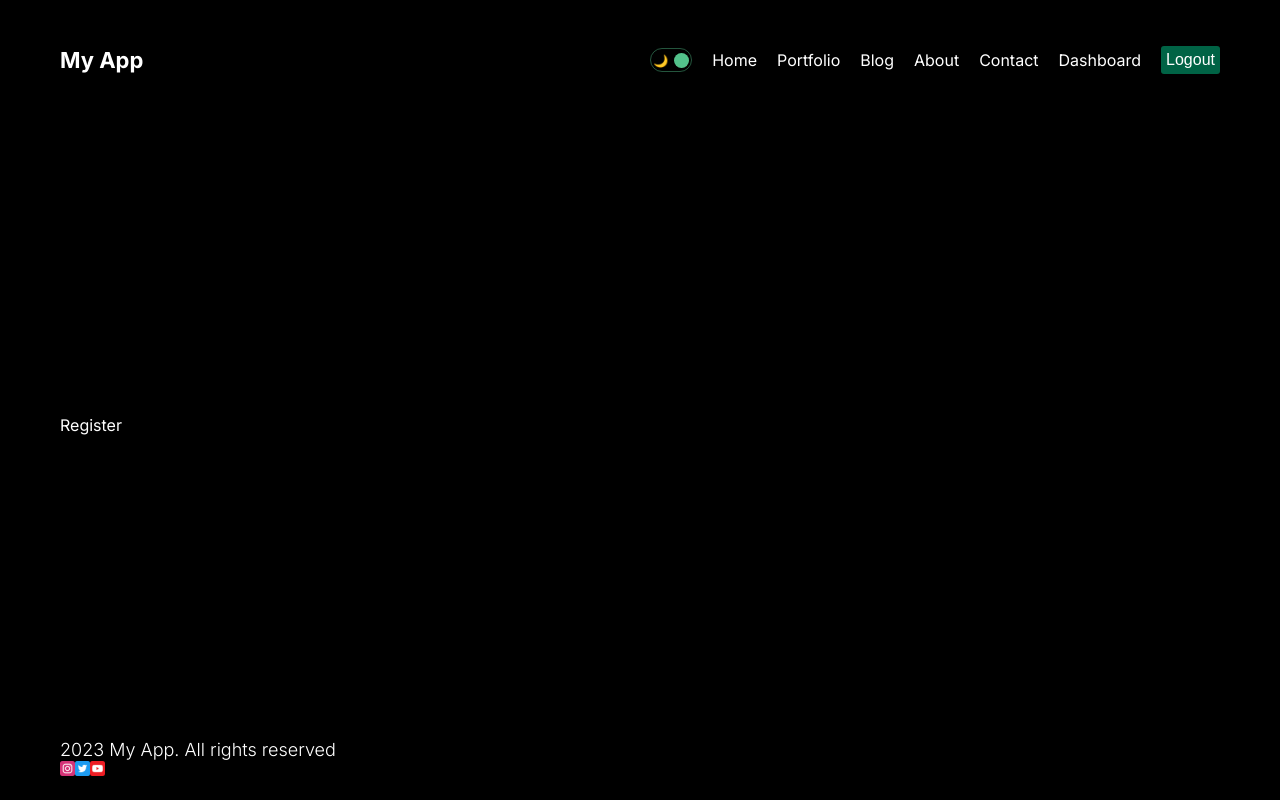
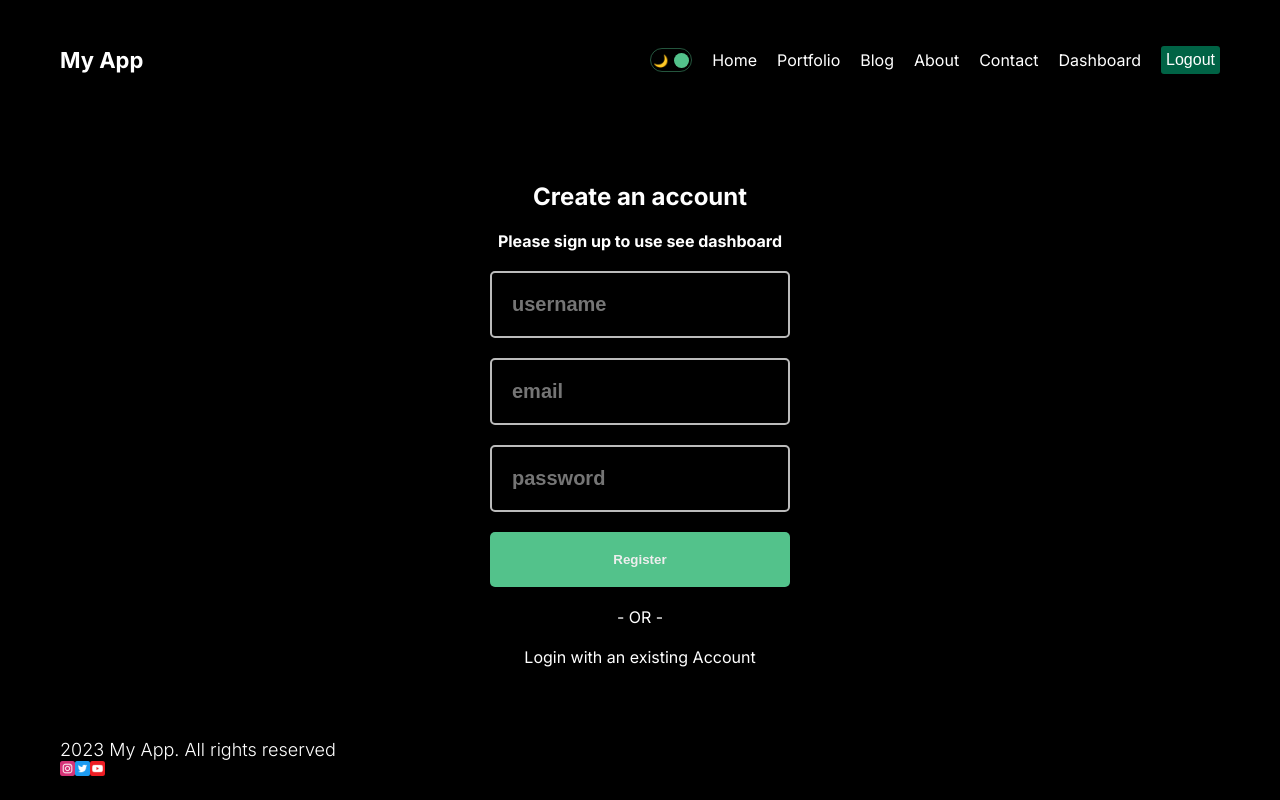
Before and after one commit to alexey-sevastynov/my-app-nextJS13.4, a Next.js app: page /dashboard/register in a window 1280 px wide. Built offline with nearby package versions, Linux system fonts and the light colour scheme.

Commit message:
added auth registration

```diff
--- a/package.json
+++ b/package.json
@@ -9,6 +9,8 @@
     "lint": "next lint"
   },
   "dependencies": {
+    "@types/bcryptjs": "^2.4.5",
+    "bcryptjs": "^2.4.3",
     "mongoose": "^7.6.3",
     "next": "14.0.0",
     "next-auth": "^4.24.4",
--- /dev/null
+++ b/src/app/dashboard/register/page.module.css
@@ -0,0 +1,39 @@
+.container {
+    display: flex;
+    flex-direction: column;
+    gap: 20px;
+    align-items: center;
+    justify-content: center;
+}
+
+.form {
+    width: 300px;
+    display: flex;
+    flex-direction: column;
+    gap: 20px;
+}
+
+.input {
+    padding: 20px;
+    background-color: transparent;
+    border: 2px solid #bbb;
+    color: #bbb;
+    border-radius: 5px;
+    font-size: 20px;
+    font-weight: bold;
+}
+
+.link:hover {
+    text-decoration: underline;
+}
+
+.button {
+    width: 300px;
+    padding: 20px;
+    cursor: pointer;
+    background-color: #53c28b;
+    border: none;
+    border-radius: 5px;
+    color: #eee;
+    font-weight: bold;
+}
--- a/src/app/dashboard/register/page.tsx
+++ b/src/app/dashboard/register/page.tsx
@@ -1,7 +1,78 @@
-import React from "react";
+"use client";
+
+import React, { useState } from "react";
+import styles from "./page.module.css";
+import Link from "next/link";
+import { useRouter } from "next/navigation";
 
 const Register = () => {
-  return <div>Register</div>;
+  const [error, setError] = useState(null);
+  const router = useRouter();
+
+  const handleSubmit = async (e: React.FormEvent<HTMLFormElement>) => {
+    e.preventDefault();
+    const form = e.currentTarget;
+    const nameInput = form.elements.namedItem("userName") as HTMLInputElement;
+    const emailInput = form.elements.namedItem("email") as HTMLInputElement;
+    const passwordInput = form.elements.namedItem(
+      "password"
+    ) as HTMLInputElement;
+
+    const name = nameInput.value;
+    const email = emailInput.value;
+    const password = passwordInput.value;
+
+    try {
+      const res = await fetch("/api/auth/register", {
+        method: "POST",
+        headers: {
+          "Content-Type": "aplication/json",
+        },
+        body: JSON.stringify({ name, email, password }),
+      });
+      res.status === 201 &&
+        router.push("/dashboard/login?success=Account has been created");
+    } catch (error: any) {
+      setError(error);
+      console.log(error);
+    }
+  };
+  return (
+    <div className={styles.container}>
+      <h2 className={styles.title}>Create an account</h2>
+      <h4 className={styles.subtitle}>Please sign up to use see dashboard</h4>
+      <form className={styles.form} onSubmit={handleSubmit}>
+        <input
+          type="text"
+          name="userName"
+          placeholder="username"
+          required
+          className={styles.input}
+        />
+        <input
+          type="email"
+          name="email"
+          placeholder="email"
+          required
+          className={styles.input}
+        />
+        <input
+          type="password"
+          name="password"
+          placeholder="password"
+          required
+          className={styles.input}
+        />
+        <button className={styles.button}>Register</button>
+        {error && <p>Something about wrong</p>}
+      </form>
+
+      <span className={styles.or}>- OR -</span>
+      <Link href="dashboard/login" className={styles.link}>
+        Login with an existing Account
+      </Link>
+    </div>
+  );
 };
 
 export default Register;
```
Also changed, not shown: src/app/api/auth/register/route.ts (added, +21 -0 lines), src/app/dashboard/page.module.css (deleted), 1 other file (tests, documents, lock files or other folders).
